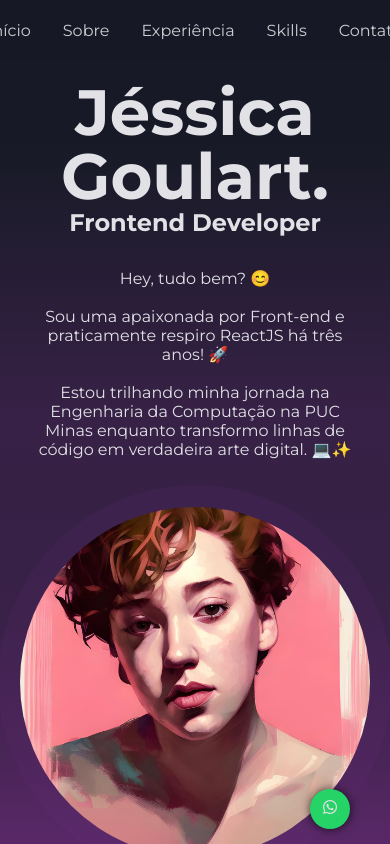
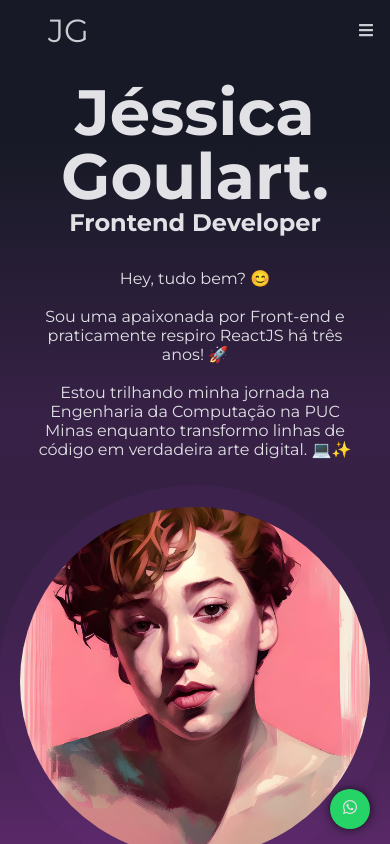
Before and after one commit to jessicaagoulart/jessicagoulart-website, a Next.js app: page / in a window 390 px wide. Built offline with nearby package versions, Linux system fonts and the light colour scheme.

Commit message:
add sidebar

```diff
--- a/src/components/Navbar/index.tsx
+++ b/src/components/Navbar/index.tsx
@@ -1,10 +1,12 @@
-import { NavbarContainer } from "@/styles/components/Navbar";
+import { NavbarContainer, Wrapper } from "@/styles/components/Navbar";
+import { FaBars } from "react-icons/fa";
 import Link from "next/link";
 
 export default function Navbar() {
 	return (
-		<div>
-			<NavbarContainer>
+		<Wrapper>
+			<FaBars className="navbar-icon" />
+			<NavbarContainer className="navbar-container">
 				<li>
 					<Link className="link" href="#start">
 						Início
@@ -31,6 +33,6 @@ export default function Navbar() {
 					</Link>
 				</li>
 			</NavbarContainer>
-		</div>
+		</Wrapper>
 	);
 }
--- a/src/pages/_app.tsx
+++ b/src/pages/_app.tsx
@@ -16,7 +16,7 @@ export default function App({ Component, pageProps }: AppProps) {
 		<Container>
 			<Header>
 				<Link href="/">
-					<Image className="logo" src={logoImg} alt="Raposa" width={80} />
+					<div className="logo">JG</div>
 				</Link>
 
 				<Navbar />
--- a/src/styles/components/About.ts
+++ b/src/styles/components/About.ts
@@ -32,6 +32,12 @@ export const AboutTextContainer = styled("div", {
 		left: "0%",
 		right: "0%",
 		textAlign: "center",
+		overflow: "visible",
+	},
+
+	"@media only screen and (max-width: 500px)": {
+		margin: 0,
+		padding: "1rem",
 	},
 });
 
@@ -40,7 +46,10 @@ export const AboutContainer = styled("main", {
 	display: "flex",
 	justifyContent: "center",
 	width: "100%",
-	height: "420px",
+
+	height: "500px",
+
+	padding: "2rem",
 
 	transition: "all 1s ease-in-out",
 
@@ -48,8 +57,9 @@ export const AboutContainer = styled("main", {
 		".img-container": {
 			left: "10%",
 		},
+
 		".text-container": {
-			height: "350px",
+			height: "500px",
 			padding: "1rem 2rem",
 		},
 	},
@@ -86,7 +96,15 @@ export const AboutContainer = styled("main", {
 		flexDirection: "column",
 		justifyContent: "center",
 		alignItems: "center",
-		height: "100%",
+		height: "700px",
+		padding: "1rem",
+	},
+
+	"@media (max-width: 500px)": {
+		flexDirection: "column",
+		justifyContent: "center",
+		alignItems: "center",
+		height: "800px",
 	},
 });
 
@@ -115,7 +133,7 @@ export const AboutImgContainer = styled("div", {
 	},
 
 	transition: "all 1s ease-in-out",
-	left: "35%",
+	left: "38%",
 
 	"&:hover": {
 		cursor: "pointer",
@@ -158,4 +176,8 @@ export const ImagePulse = styled("div", {
 	zIndex: 0,
 
 	animation: `${pulse} 1.2s infinite`,
+
+	"@media only screen and (max-width: 1080px)": {
+		display: "none",
+	},
 });
--- a/src/styles/components/Carousel.ts
+++ b/src/styles/components/Carousel.ts
@@ -19,19 +19,19 @@ export const Container = styled("div", {
 		flexDirection: "column",
 		justifyContent: "center",
 		alignItems: "center",
-		width: "200px",
-		height: "200px",
+		width: "160px",
+		height: "160px",
 		overflow: "hidden",
 		margin: "0.5rem",
 	},
 
 	".item": {
-		padding: "1rem",
+		padding: "0rem",
 		display: "flex",
 		flexDirection: "column",
 		justifyContent: "center",
 		alignItems: "center",
-		width: "200px",
+		width: "160px",
 		height: "100%",
 		margin: "0.5rem",
 		zIndex: 1,
--- a/src/styles/components/Footer.ts
+++ b/src/styles/components/Footer.ts
@@ -9,6 +9,11 @@ export const FooterContainer = styled("footer", {
 	maxWidth: "1400px",
 	padding: "1rem 2rem",
 	width: "100%",
+
+	"@media only screen and (max-width: 500px)": {
+		padding: "1rem 0rem",
+		alignItems: "center",
+	},
 });
 
 export const IconsContainer = styled("div", {
@@ -29,4 +34,11 @@ export const IconsContainer = styled("div", {
 			transform: "scale(1.1)",
 		},
 	},
+
+	"@media only screen and (max-width: 500px)": {
+		svg: {
+			marginLeft: "0.5rem",
+		},
+		width: "25%",
+	},
 });
--- a/src/styles/components/Navbar.ts
+++ b/src/styles/components/Navbar.ts
@@ -1,4 +1,52 @@
 import { styled } from "..";
+
+export const Wrapper = styled("div", {
+	display: "flex",
+
+	"@media (min-width: 500px)": {
+		".navbar-icon": {
+			display: "none",
+		},
+	},
+
+	"@media (max-width: 500px)": {
+		".navbar-icon": {
+			display: "flex",
+		},
+
+		".navbar-icon:hover": {
+			cursor: "pointer",
+		},
+
+		".navbar-icon:hover + ul": {
+			width: "200px",
+			height: "100%",
+			opacity: "1",
+			transform: "translateX(0)",
+		},
+
+		ul: {
+			position: "fixed",
+			display: "flex",
+			flexDirection: "column",
+			alignItems: "flex-start",
+			justifyContent: "center",
+			top: "0",
+			right: "0",
+			bottom: "0",
+			width: "0",
+			height: "0%",
+			opacity: "0",
+			backgroundColor: "$darkblue",
+			transition: "all 0.3s ease-in-out 0s",
+			transform: "translateX(-100%)",
+
+			li: {
+				padding: "1rem",
+			},
+		},
+	},
+});
 
 export const NavbarContainer = styled("ul", {
 	display: "flex",
@@ -42,25 +90,6 @@ export const NavbarContainer = styled("ul", {
 		"-webkit-transform": "scaleX(1)",
 		transform: "scaleX(1)",
 	},
-
-	".button": {
-		backgroundColor: "transparent",
-		border: "1px solid $purple300",
-		cursor: "pointer",
-		fontWeight: 400,
-		fontSize: "1rem",
-		transition: "all 0.2s ease-in-out",
-		"&:hover": {
-			transform: "scale(1.1)",
-		},
-
-		marginLeft: "2rem",
-
-		padding: "0.5rem 1rem",
-		borderRadius: "2rem",
-
-		color: "$white",
-	},
 });
 
 export const Subtitle = styled("p", {
--- a/src/styles/pages/app.ts
+++ b/src/styles/pages/app.ts
@@ -28,17 +28,16 @@ export const Header = styled("header", {
 
 	zIndex: 1000,
 
-	".logo": {
-		position: "absolute",
-		top: 10,
-		left: 50,
+	a: {
+		fontStyle: "none",
+		textDecoration: "none",
+		color: "$gray100",
 	},
 
-	"@media (max-width: 1080px)": {
-		justifyContent: "center",
-		".logo": {
-			display: "none",
-		},
+	".logo": {
+		paddingLeft: "2rem",
+		fontSize: "2rem",
+		fontWeight: "400",
 	},
 });
 
--- a/src/styles/pages/index.ts
+++ b/src/styles/pages/index.ts
@@ -45,7 +45,7 @@ export const SkillsContainer = styled("main", {
 export const FloatingButton = styled("div", {
 	position: "fixed",
 	bottom: 15,
-	right: 40,
+	right: 15,
 	zIndex: 2,
 
 	width: 40,
@@ -73,4 +73,8 @@ export const FloatingButton = styled("div", {
 		cursor: "pointer",
 		filter: "brightness(50%)",
 	},
+
+	"@media only screen and (max-width: 500px)": {
+		right: 20,
+	},
 });
```
